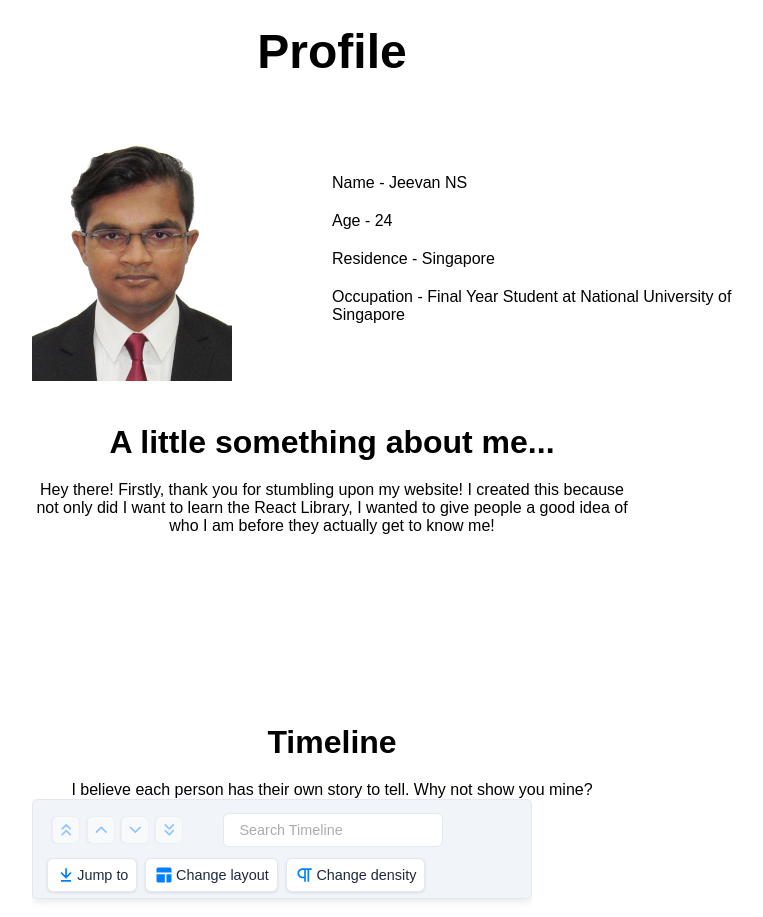
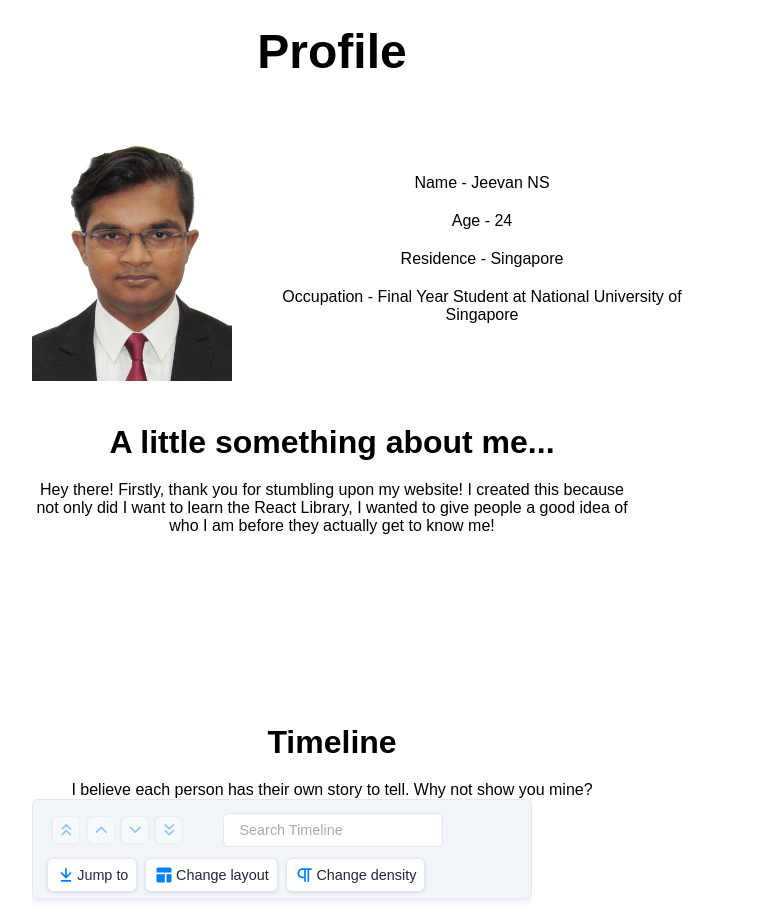
Before and after one commit to Jeevz10/Jeevz10.github.io, a React (Create React App) app in the folder my-website/: page / in a window 1280 px wide. Shown: the part 840-1757 px from the top of the page, without its empty margins (308-1071 px from the left). Built offline with nearby package versions, Linux system fonts and the light colour scheme; a web font is replaced by a local one.

Commit message:
centered elements

```diff
--- a/my-website/src/components/ProfileSection/ProfileElements.js
+++ b/my-website/src/components/ProfileSection/ProfileElements.js
@@ -30,13 +30,15 @@ export const PicAndFactsLayer = styled.div`
     flex-direction: row;
     justify-content: center;
     align-items: flex-start;
+    text-align: center;
 `;
 
 export const ImgCol = styled.div`
     position: relative;
+    /* left: 10%; */
     object-fit: cover;
     height: 300px;
-    width: 400px;
+    width: 300px;
     text-align: center;
 `;
 
```
